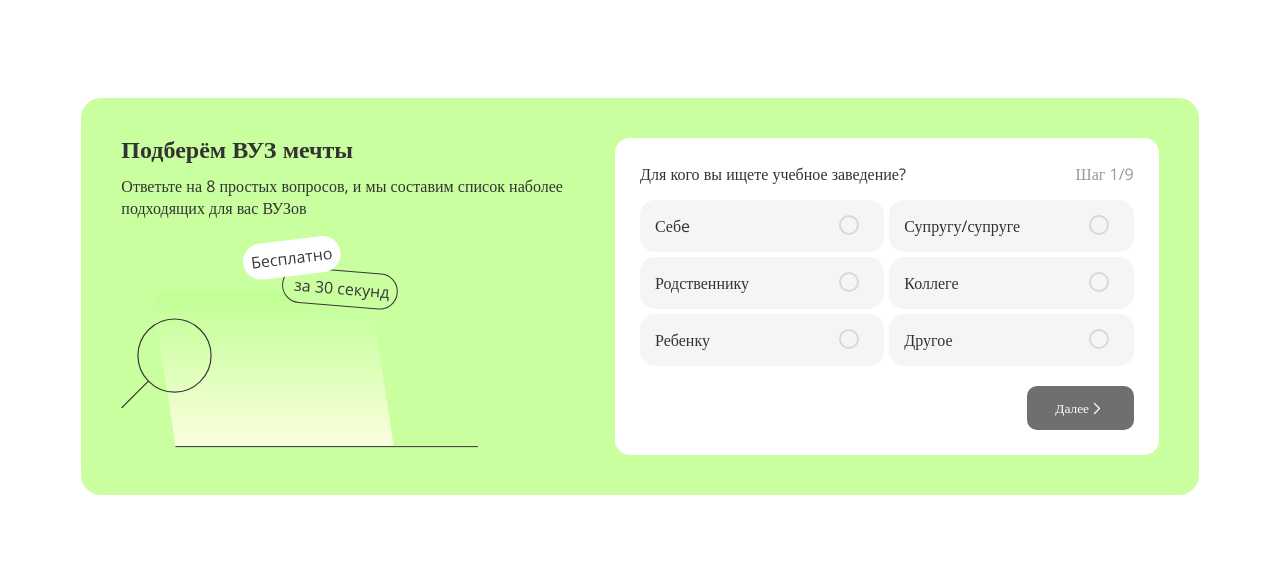
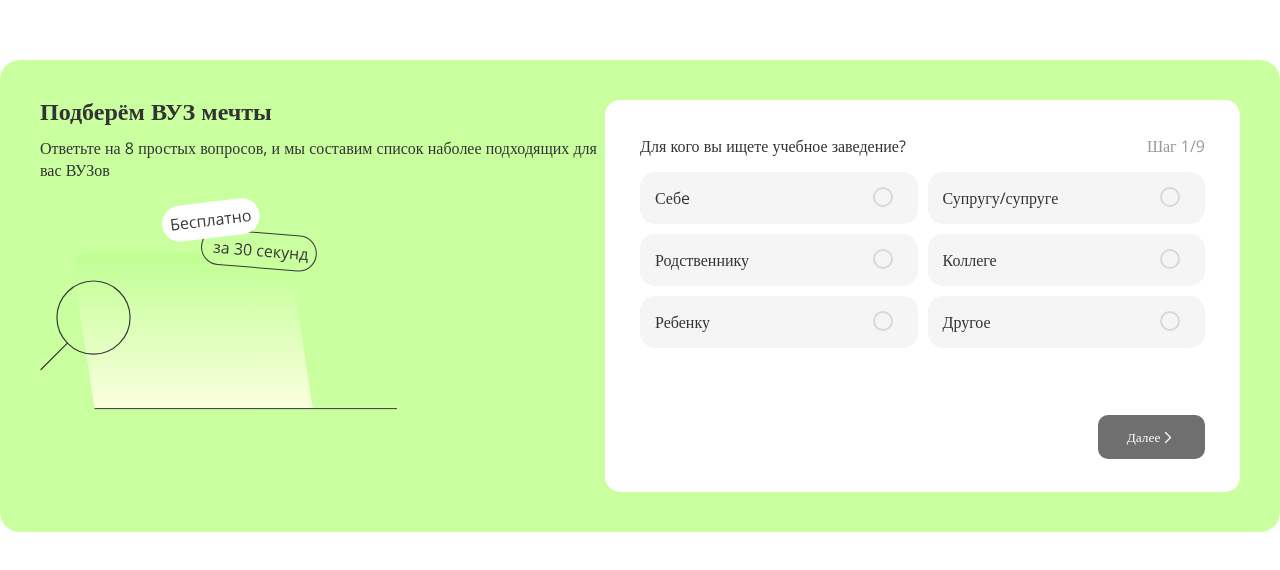
Before and after one commit to avkravchenko/testTaskForRDA, a website built with webpack: page index.html in a window 1280 px wide. Shown: the part 104-674 px from the top of the page. Built offline with nearby package versions, Linux system fonts and the light colour scheme.

Commit message:
fix scss

```diff
--- a/index.html
+++ b/index.html
@@ -4,7 +4,7 @@
     <meta charset="UTF-8">
     <meta http-equiv="X-UA-Compatible" content="IE=edge">
     <meta name="viewport" content="width=device-width, initial-scale=1.0">
-    <link rel="stylesheet" href="/dist/index.css">
+    <link rel="stylesheet" href="/src/styles/index.css">
     <link rel="preconnect" href="https://fonts.googleapis.com">
     <link rel="preconnect" href="https://fonts.gstatic.com" crossorigin>
     <link href="https://fonts.googleapis.com/css2?family=Open+Sans:wght@400;500;600&display=swap" rel="stylesheet">
--- a/src/styles/answers.scss
+++ b/src/styles/answers.scss
@@ -1,7 +1,7 @@
 .quiz-side__body__form-blocks__block__answers {
     display: grid;
     grid-template-columns: 1fr 1fr;
-    gap: 5px;
+    gap: 10px;
 
     .quiz-side__body__form-blocks__block__answers__answer {
         display: flex;
@@ -25,4 +25,5 @@
 .quiz-side__body__form-blocks__block__answers--three-options {
     @extend .quiz-side__body__form-blocks__block__answers;
     grid-template-columns: 1fr;
+    gap: 10px;
 }
--- a/src/styles/content.scss
+++ b/src/styles/content.scss
@@ -13,10 +13,5 @@
         gap: 15px;
     }
 
-    .quiz-side {
-        background-color: #fff;
-        padding: 25px;
-        border-radius: 15px;
-        flex: 1;
-    }
+
 }
--- a/src/styles/dropDown.scss
+++ b/src/styles/dropDown.scss
@@ -1,6 +1,5 @@
 .dropdown {
     min-height: 200px;
-    max-width: 500px;
 
     .select {
         position: relative;
@@ -33,7 +32,7 @@
         visibility: hidden;
         background-color: rgb(255, 255, 255);
         border-radius: 15px;
-        max-height: 120px;
+        max-height: 154px;
         padding: 5px 15px;
         margin-top: 10px;
         overflow: scroll;
--- a/src/styles/navigation-buttons.scss
+++ b/src/styles/navigation-buttons.scss
@@ -1,5 +1,6 @@
 
 .quiz-side__body__button-container {
+    margin-bottom: 25px;
     display: flex;
     justify-content: space-between;
 
--- a/src/styles/quiz-side.scss
+++ b/src/styles/quiz-side.scss
@@ -1,10 +1,20 @@
+.quiz-side {
+
+    background-color: #fff;
+    padding: 35px;
+    border-radius: 15px;
+    flex: 1;
+    width: 576px;
+    height: 392px;
+
     .quiz-side__body {
+        height: 349px;
+        justify-content: space-between;
         display: flex;
+        position: relative;
         flex-direction: column;
         gap: 20px;
-    min-height: 25vh;
-    max-height: 25vh;
-    background-color: red;
+
 
         .quiz-side__body__form-blocks__block {
             display: none;
@@ -26,3 +36,4 @@
             }
         }
     }
+}
```
Also changed, not shown: dist/index.css (deleted), src/styles/answers.css (added), src/styles/content.css (added), src/styles/dropDown.css (added), src/styles/index.css, src/styles/navigation-buttons.css (added), src/styles/quiz-side.css, 6 other files. Lines whose indentation alone changed are shown as unchanged.
